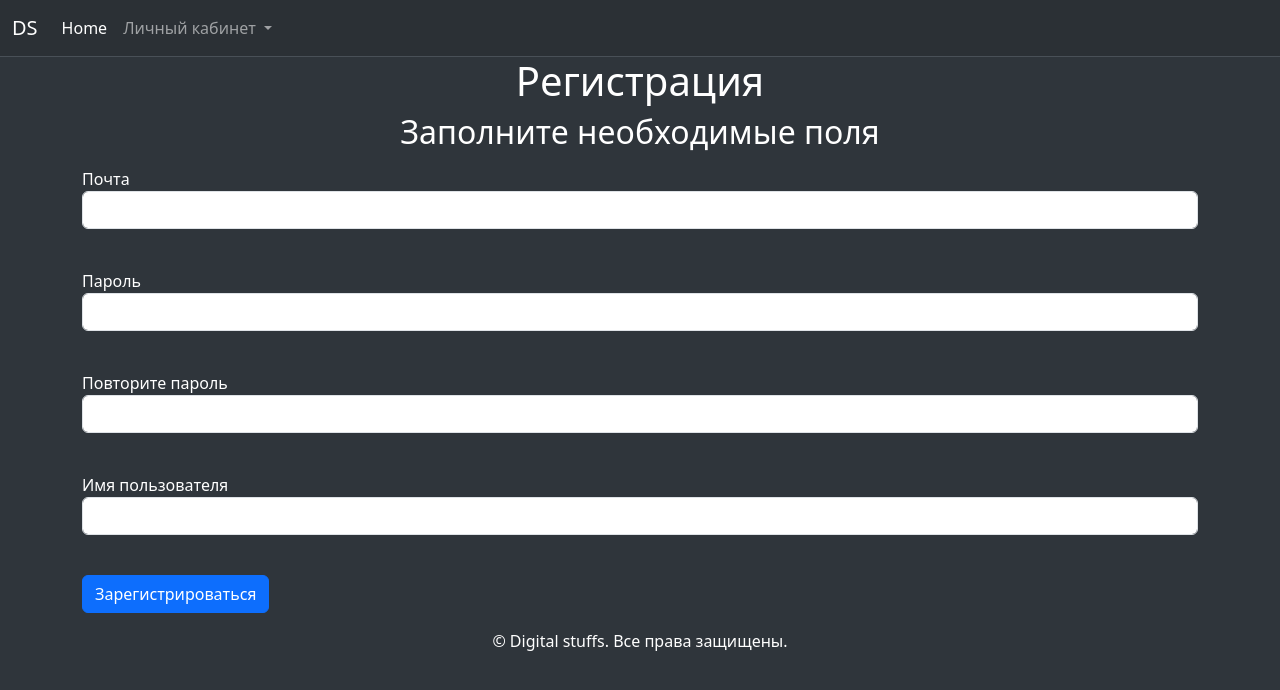
After one commit to mjDanny/GraduationProject, a Flask app: page /register in a window 1280 px wide. The commit adds this page. Shown: the top 690 px of the page. Run offline with Flask 3, Linux system fonts and the light colour scheme.

Commit message:
Login and register form

```diff
--- a/data/stuffs.py
+++ b/data/stuffs.py
@@ -18,7 +18,7 @@ class Stuffs(SqlAlchemyBase):
     # Привяжем таблицу материалов к пользователям (Создаём внешний ключ)
     user_id = sqlalchemy.Column(sqlalchemy.Integer,
                                 sqlalchemy.ForeignKey("Users.id"))
-    user = orm.relationship("Users")
+    user = orm.relationship("User")
 
     def get_title(self):
         return self.title
--- a/data/users.py
+++ b/data/users.py
@@ -2,9 +2,10 @@ import sqlalchemy
 
 from .db_session import SqlAlchemyBase
 from werkzeug.security import generate_password_hash, check_password_hash
+from sqlalchemy import orm
 
 
-class Users(SqlAlchemyBase):
+class User(SqlAlchemyBase):
     __tablename__ = 'Users'
     id = sqlalchemy.Column(sqlalchemy.Integer,
                            primary_key=True,
@@ -17,6 +18,7 @@ class Users(SqlAlchemyBase):
                               nullable=True)
     hashed_password = sqlalchemy.Column(sqlalchemy.String,
                                         nullable=True)
+    stuffs = orm.relationship("Stuffs", back_populates='user')
 
     def set_password(self, password):
         self.hashed_password = generate_password_hash(password)
--- /dev/null
+++ b/forms/user.py
@@ -0,0 +1,18 @@
+# Файл формы регистрации
+
+# Импортируем библиотеки
+from flask_wtf import FlaskForm
+from wtforms import StringField, PasswordField, EmailField
+from wtforms import SubmitField
+from wtforms.validators import DataRequired, Email, Length
+
+
+# Создание формы регистрации
+class RegisterForm(FlaskForm):
+    email = EmailField('Почта', validators=[DataRequired('E-mail обязателен'),
+                                            Email(message='E-mail был введён некорректно')])
+    password = PasswordField('Пароль', validators=[DataRequired('Вы не ввели пароль'),
+                                                   Length(min=6, message='Пароль слишком короткий')])
+    password_again = PasswordField('Повторите пароль', validators=[DataRequired('Введите пароль повторно')])
+    name = StringField('Имя пользователя', validators=[DataRequired()])
+    submit = SubmitField('Зарегистрироваться')
--- a/main.py
+++ b/main.py
@@ -1,8 +1,10 @@
-from flask import Flask, render_template
+from flask import Flask, render_template, redirect
 
 from data import db_session
 from data.stuffs import Stuffs
-from data.users import Users
+from data.users import User
+from forms.user import RegisterForm
+from forms.loginform import LoginForm
 
 app = Flask(__name__)  # создали экземпляр приложения
 app.config['SECRET_KEY'] = 'very secret key'
@@ -11,12 +13,47 @@ app.config['SECRET_KEY'] = 'very secret key'
 @app.route('/')
 def index():
     db_sess = db_session.create_session()
-    stuffs = db_sess.query(Stuffs).filter(Stuffs.id >= 1)
+    stuffs = db_sess.query(Stuffs).filter(Stuffs.id >= 0)
     return render_template('index.html',
                            title='DS',
                            stuffs=stuffs)
 
 
+@app.route('/register', methods=['GET', 'POST'])
+def registration():
+    form = RegisterForm()
+    if form.validate_on_submit():
+        if form.password.data != form.password_again.data:
+            return render_template('register.html',
+                                   title='Регистрация',
+                                   form=form,
+                                   message='Пароли не совпадают')
+        db_sess = db_session.create_session()
+        if db_sess.query(User).filter(User.email == form.email.data).first():
+            return render_template('register.html',
+                                   title='Регистрация',
+                                   form=form,
+                                   message='Такой пользователь уже существует')
+        user = User(name=form.name.data,
+                    email=form.email.data)
+        user.set_password(form.password.data)
+        db_sess.add(user)
+        db_sess.commit()
+        return redirect('/login')
+    return render_template('register.html',
+                           title='Регистрация',
+                           form=form)
+
+
+@app.route('/login', methods=['GET', 'POST'])
+def login():
+    form = LoginForm()
+    if form.validate_on_submit():
+        result = form.data
+        return render_template('success.html', title='Авторизация', form=result)
+    return render_template('login.html', title='Авторизация', form=form)
+
+
 if __name__ == '__main__':
     db_session.global_init('db/blogs.db')  # Создание или подключение к БД
     app.run(port=5000, host='127.0.0.1')  # Запуск приложения
--- a/requirements.txt
+++ b/requirements.txt
@@ -1,11 +1,16 @@
 blinker==1.6.2
 click==8.1.7
 colorama==0.4.6
+dnspython==2.4.2
+email-validator==2.0.0.post2
 Flask==3.0.0
+Flask-WTF==1.2.1
 greenlet==3.0.0
+idna==3.4
 itsdangerous==2.1.2
 Jinja2==3.1.2
 MarkupSafe==2.1.3
 SQLAlchemy==2.0.21
 typing_extensions==4.8.0
 Werkzeug==3.0.0
+WTForms==3.0.1
--- a/static/css/style.css
+++ b/static/css/style.css
@@ -0,0 +1,4 @@
+body {
+  background-color: #2F353B;
+  color: #fff;
+}
--- a/templates/base.html
+++ b/templates/base.html
@@ -25,12 +25,11 @@
                 <li class="nav-item dropdown">
                     <a class="nav-link dropdown-toggle" href="#" role="button" data-bs-toggle="dropdown"
                        aria-expanded="false">
-                        Dropdown link
+                        Личный кабинет
                     </a>
                     <ul class="dropdown-menu">
-                        <li><a class="dropdown-item" href="#">Action</a></li>
-                        <li><a class="dropdown-item" href="#">Another action</a></li>
-                        <li><a class="dropdown-item" href="#">Something else here</a></li>
+                        <li><a class="dropdown-item" href="/register">Регистрация</a></li>
+                        <li><a class="dropdown-item" href="/login">Вход</a></li>
                     </ul>
                 </li>
             </ul>
--- a/templates/index.html
+++ b/templates/index.html
@@ -17,7 +17,7 @@
                         <h3 class="card-title pricing-card-title">{{ item.title }}</h3>
                     </div>
                     <div class="card-body">
-                        <ul class="list-unstyled mt-3 mb-4">Цена: {{ item.price }}</ul>
+                        <ul class="list-unstyled mt-3 mb-4" style="font-weight: bold">$ {{ item.price }}</ul>
                     </div>
                 </div>
             </div>
--- /dev/null
+++ b/templates/register.html
@@ -0,0 +1,51 @@
+<!--Страница с отображением формы регистрации-->
+{% extends "base.html" %}
+
+{% block main_content %}
+<h1 align="center">Регистрация</h1>
+<h2 align="center">Заполните необходимые поля</h2>
+<form class="container" action="" method="post" novalidate>
+    {{ form.hidden_tag() }}
+    <p>{{ message }}</p>
+<!--Поле с вводом почты-->
+    <p>
+        {{ form.email.label }}<br />
+        {{ form.email(class="form-control", type="email") }}<br />
+        {% for error in form.email.errors %}
+            <p class="alert alert-danger" role="alert">
+                {{ error }}
+            </p>
+        {% endfor %}
+    </p>
+    <p>
+        {{ form.password.label }}<br />
+        {{ form.password(class="form-control", type="password") }}<br />
+        {% for error in form.password.errors %}
+    <p class="alert alert-danger" role="alert">
+        {{ error }}
+    </p>
+    {% endfor %}
+    </p>
+    <p>
+        {{ form.password_again.label }}<br />
+        {{ form.password_again(class="form-control", type="password") }}<br />
+        {% for error in form.password_again.errors %}
+            <p class="alert alert-danger" role="alert">
+                {{ error }}
+            </p>
+        {% endfor %}
+    </p>
+    <p>
+        {{ form.name.label }}<br />
+        {{ form.name(class="form-control") }}<br />
+        {% for error in form.name.errors %}
+            <p class="alert alert-danger" role="alert">
+                {{ error }}
+            </p>
+        {% endfor %}
+    </p>
+    <p>
+        {{ form.submit(type="submit", class="btn btn-primary") }}
+    </p>
+</form>
+{% endblock %}
--- /dev/null
+++ b/templates/success.html
@@ -0,0 +1,6 @@
+{% extends "base.html" %}
+
+{% block main_content %}
+<div><b>Пользователь</b>: {{ form['username'] }}</div>
+<div>Вы успешно вошли.</div>
+{% endblock %}
```
Also changed, not shown: forms/loginform.py (added, +11 -0 lines), templates/login.html (added, +24 -0 lines).
